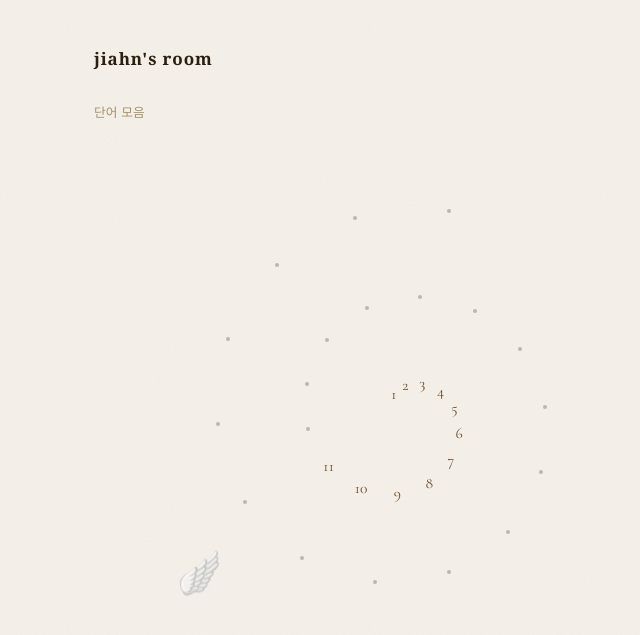
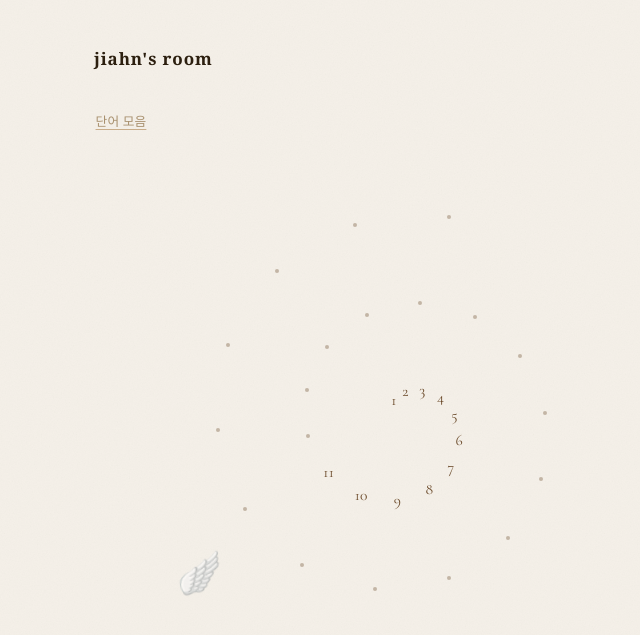
Before and after one commit to jiahnkiss/jiahnkiss.github.io, a Jekyll site: the page built from index.html, in a window 1280 px wide. Shown: the top 635 px of the page, without its empty margins (236-876 px from the left). Built offline with Jekyll 4.4.1, drawn with Linux system fonts in a browser that asks for light colours; some web fonts are replaced.

Commit message:
Add underline to words-link and adjust position
Co-Authored-By: Claude Sonnet 4.6 <noreply@anthropic.com>

```diff
--- a/assets/css/style.css
+++ b/assets/css/style.css
@@ -305,15 +305,19 @@ a:hover {
 }
 
 .words-link {
-  display: inline-block;
-  margin-top: 1.2rem;
+  display: block;
+  margin-top: 2.5rem;
+  margin-left: 0.1rem;
   font-size: 0.82em;
   color: #a8906e;
-  text-decoration: none;
+  text-decoration: underline;
+  text-decoration-color: #c9ad8a;
+  text-underline-offset: 0.25em;
 }
 
 .words-link:hover {
   color: #6b4a2a;
+  text-decoration-color: #6b4a2a;
 }
 
 .back-link {
```
